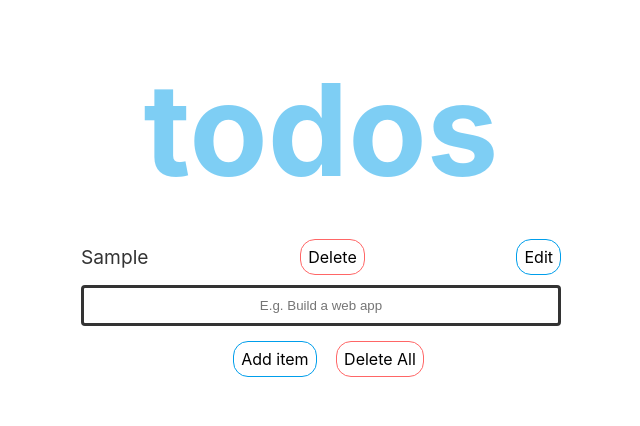
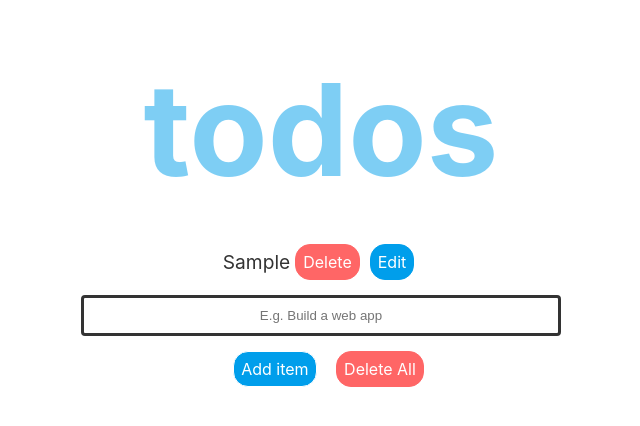
Before and after one commit to Ahmed4549/to-do-app, a plain HTML site: page index.html in a window 1280 px wide. Both pictures are taken after typing "Sample" into the empty fields and a click on the button "Add item". Shown: the whole page, without its empty margins (319-959 px from the left). Drawn offline with Linux system fonts and the light colour scheme.

Commit message:
To-Do App

```diff
--- a/index.html
+++ b/index.html
@@ -30,7 +30,7 @@
 
           </form>
 
-          <button onclick="AddItem()" class="AddButton">Add item</button>
+          <button id="my-btn" onclick="AddItem()" class="AddButton">Add item</button>
 
           <button onclick="DeleteAll()" class="DeleteAll">Delete All</button>
 
--- a/style.css
+++ b/style.css
@@ -53,7 +53,7 @@ html {
     width: 100%;
     display: flex;
     align-items: center;
-    justify-content: space-between;
+    justify-content: center;
   }
 
   .todo-item span {
@@ -67,32 +67,36 @@ html {
   }
 
   .delete-todo {
+    margin: 5px;
     font-family: -apple-system, BlinkMacSystemFont, 'Segoe UI', Roboto, Oxygen-Sans,Ubuntu, Cantarell, 'Helvetica Neue', sans-serif;
     font-size: medium;
     border: 1px solid #FF6666;
     border-radius: 15px;
     padding: 7px;
-    background-color: transparent;
+    background-color: #FF6666;
+    color: white;
     outline: none;
     cursor: pointer;
   }
+  .delete-todo:hover{
+    background-color: #ff4d4d;
+    color: white;
+    transition: 0.6s;
+  }
   .edit-todo{
+    margin: 5px;
     font-family: -apple-system, BlinkMacSystemFont, 'Segoe UI', Roboto, Oxygen-Sans,Ubuntu, Cantarell, 'Helvetica Neue', sans-serif;
     font-size: medium;
     border: 1px solid #009eeb;
     border-radius: 15px;
     padding: 7px;
-    background-color: transparent;
+    background-color: #009eeb ;
+    color: white;
     outline: none;
     cursor: pointer;
   }
-  .delete-todo:hover{
-    background-color: #FF6666;
-    color: white;
-    transition: 0.6s;
-  }
   .edit-todo:hover{
-    background-color: #009eeb;
+    background-color: #007cb8;
     color: white;
     transition: 0.6s;
   }
@@ -114,15 +118,16 @@ html {
     margin: 15px;
     font-family: -apple-system, BlinkMacSystemFont, 'Segoe UI', Roboto, Oxygen-Sans,Ubuntu, Cantarell, 'Helvetica Neue', sans-serif;
     font-size: medium;
-    border: 1px solid #009eeb;
+    border: 1px solid;
+    background-color: #009eeb;
+    color: white;
     border-radius: 15px;
     padding: 7px;
-    background-color: transparent;
     outline: none;
     cursor: pointer;
   }
   .AddButton:hover{
-    background-color: #009eeb;
+    background-color: #007cb8;
     color: white;
     transition: 0.6s;
   }
@@ -132,12 +137,13 @@ html {
     border: 1px solid #FF6666;
     border-radius: 15px;
     padding: 7px;
-    background-color: transparent;
+    background-color: #FF6666;
+    color: white;
     outline: none;
     cursor: pointer;
   }
   .DeleteAll:hover{
-    background-color: #FF6666;
+    background-color: #ff4d4d;
     color: white;
     transition: 0.6s;
   }
```
